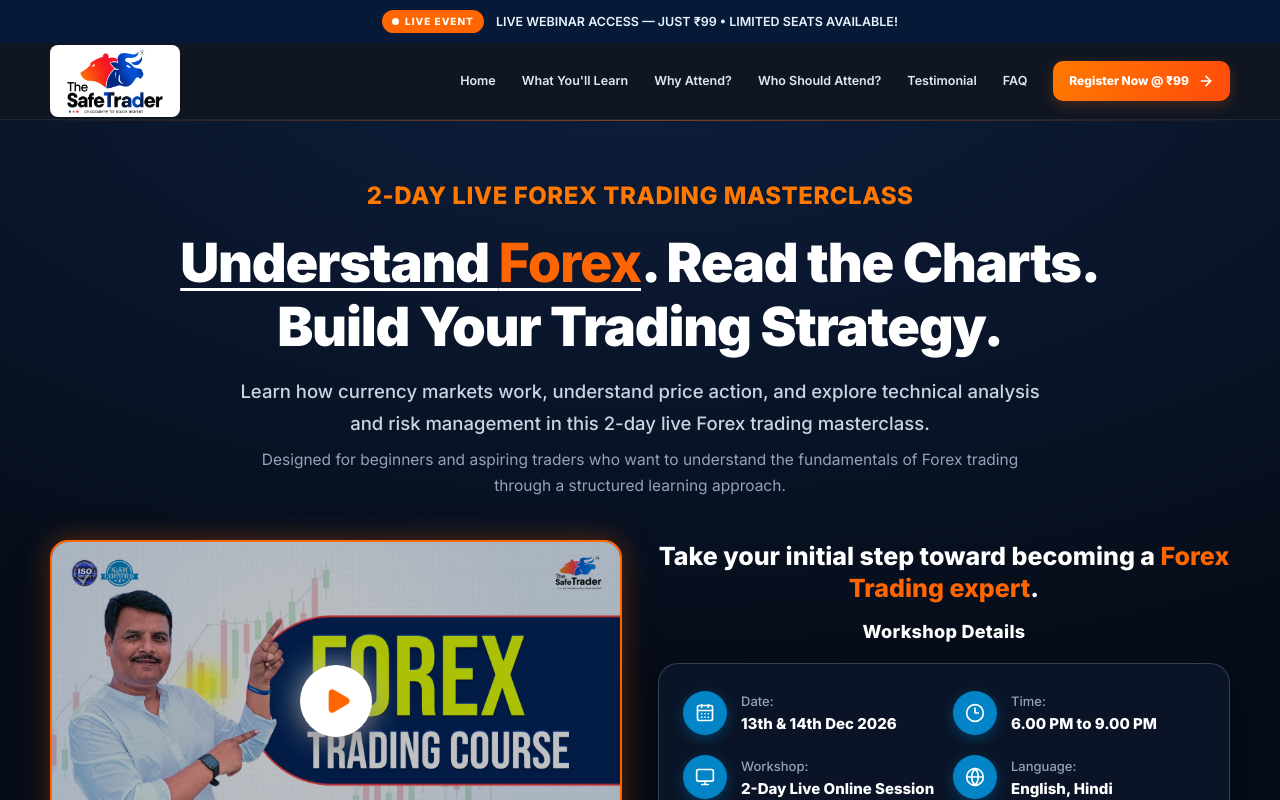
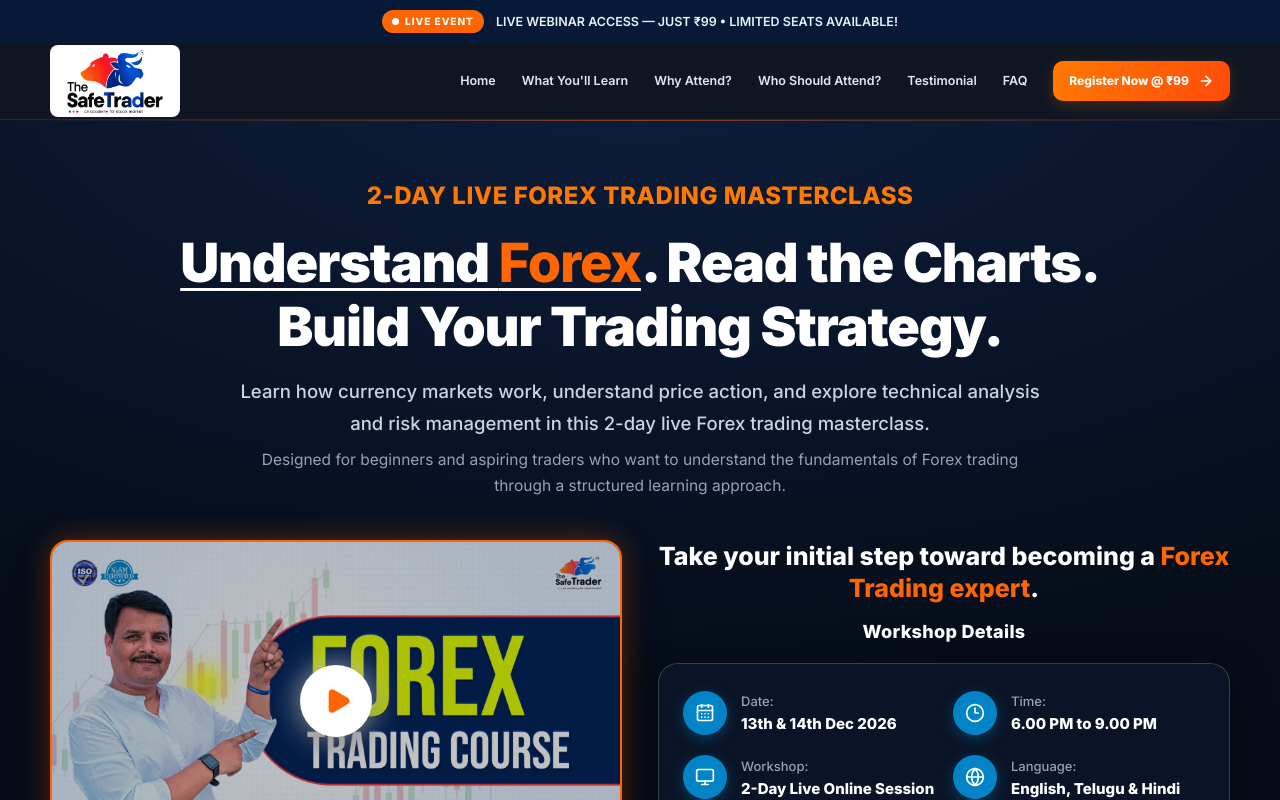
Before and after one commit to pandaece-murali/safe-trader-forex-masterclass, a Next.js app: page / in a window 1280 px wide. Shown: the top 800 px of the page. Built offline with nearby package versions, Linux system fonts and the light colour scheme.

Commit message:
Update webinar lang

```diff
--- a/app/page.tsx
+++ b/app/page.tsx
@@ -311,7 +311,7 @@ const faqs = [
 const WEBINAR_DATE = "13th & 14th Dec 2026";
 const WEBINAR_TIME = "6.00 PM to 9.00 PM";
 const WEBINAR_MODE = "2-Day Live Online Session";
-const WEBINAR_LANGUAGE = "English, Hindi";
+const WEBINAR_LANGUAGE = "English, Telugu & Hindi";
 const REGISTRATION_URL = "https://rzp.io/rzp/jzhEnqTU";
 
 type ZoomCardData = {
@@ -1196,7 +1196,7 @@ export default function Home() {
         <div className="container risk-footer-inner">
           <div className="risk-title">
             <AlertTriangle size={24} />
-            <strong>Risk Disclaimer</strong>
+            <strong>Disclaimer</strong>
           </div>
           <p>
             This masterclass is for educational purposes only and does not
```
